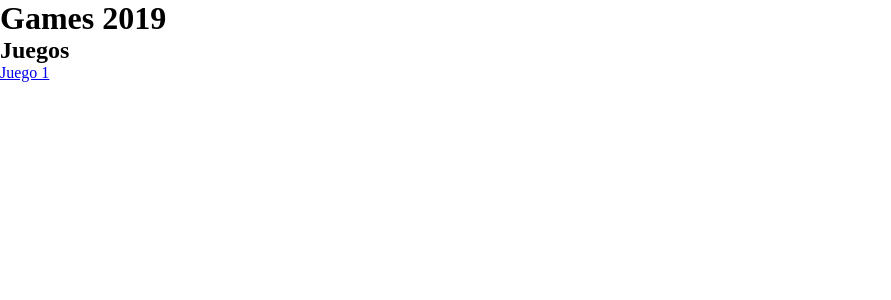
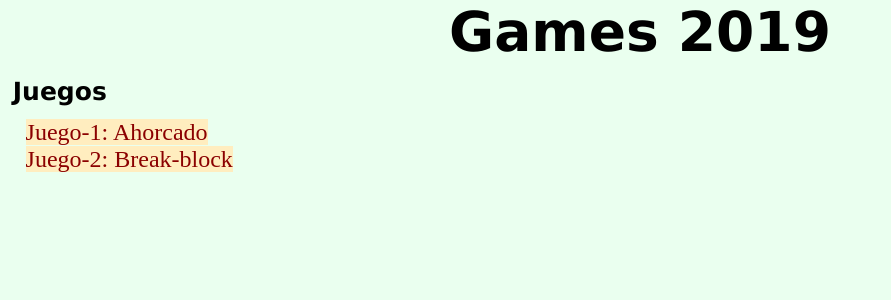
Before and after one commit to osorcom/games2019, a PHP site: page / in a window 1280 px wide. Shown: the top 300 px of the page, without its empty margins (0-891 px from the left). Run offline with PHP 8.4, Linux system fonts and the light colour scheme.

Commit message:
textos-i-efectes

```diff
--- a/css/estilos.css
+++ b/css/estilos.css
@@ -8,3 +8,52 @@ canvas{
   border: 1px solid gray;
   margin: 10px;
 }
+
+/*Part del index*/
+body{
+background-color: #EAFFEF;
+
+}
+
+h1{
+font-family: Verdana;
+text-align: center;
+font-size: 55px;
+
+}
+h2{
+font-family: Verdana;
+font-size: 25px;
+margin:1%;
+
+}
+
+ul > li > a{
+list-style:none;
+text-decoration:none;
+margin: 2%;
+font-size: 24px;
+background-color: #ffedbf;
+color: darkred;
+}
+
+ul > li > a:hover{
+
+margin: 2%;
+font-size: 30px;
+background-color: darkred;
+color:#ffedbf ;
+}
+
+
+
+
+
+
+
+/*Part dels joc1*/
+
+
+
+
+/*Part del joc2*/
--- a/index.html
+++ b/index.html
@@ -7,13 +7,19 @@
   </head>
   <body>
     <header>
-      <h1>Games 2019</h1>
+      <h1 id=colors>Games 2019</h1>
     </header>
     <main>
       <h2>Juegos</h2>
       <ul>
-        <li><a href="juego1.html">Juego 1</a></li>
+        <li><a href="juego1.html">Juego-1: Ahorcado </a></li>
+         <li><a href="break-block.html">Juego-2: Break-block</a></li>
       </ul>
     </main>
+
+
+
+
   </body>
+
 </html>
```
